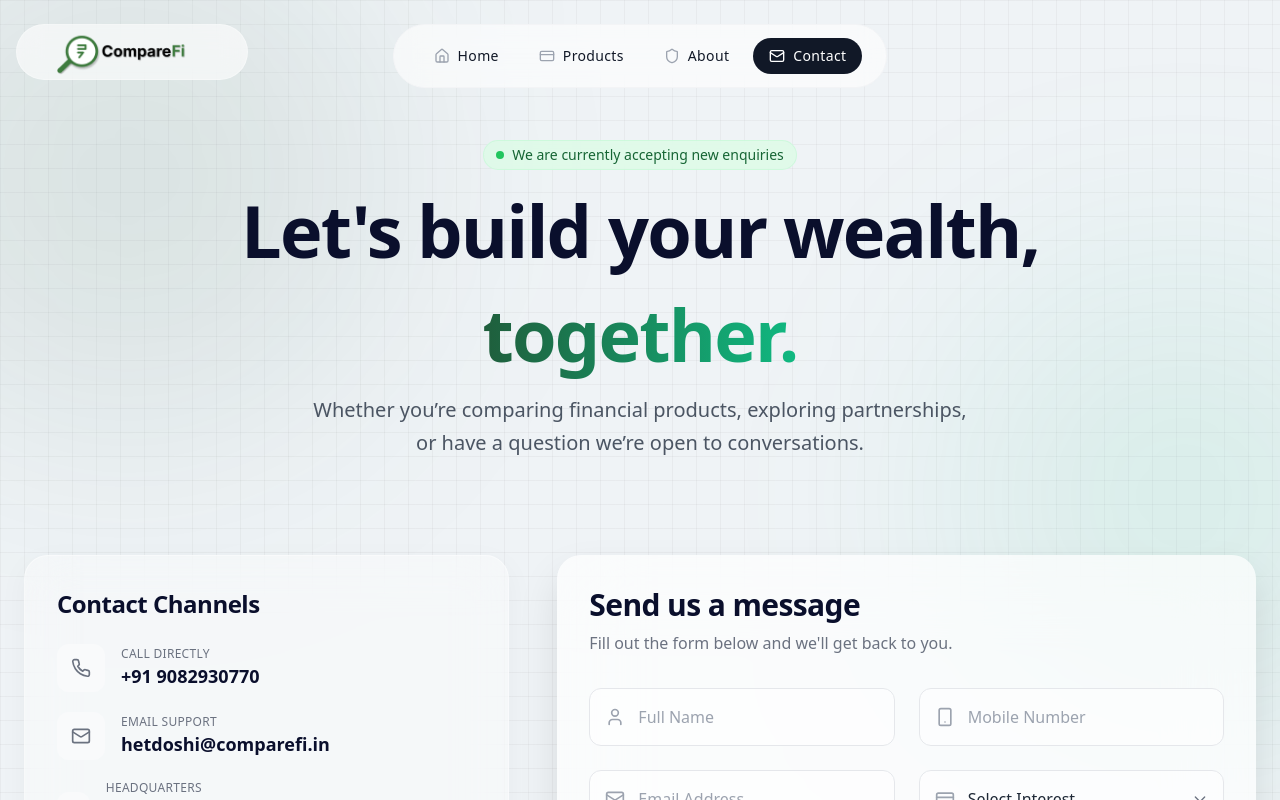
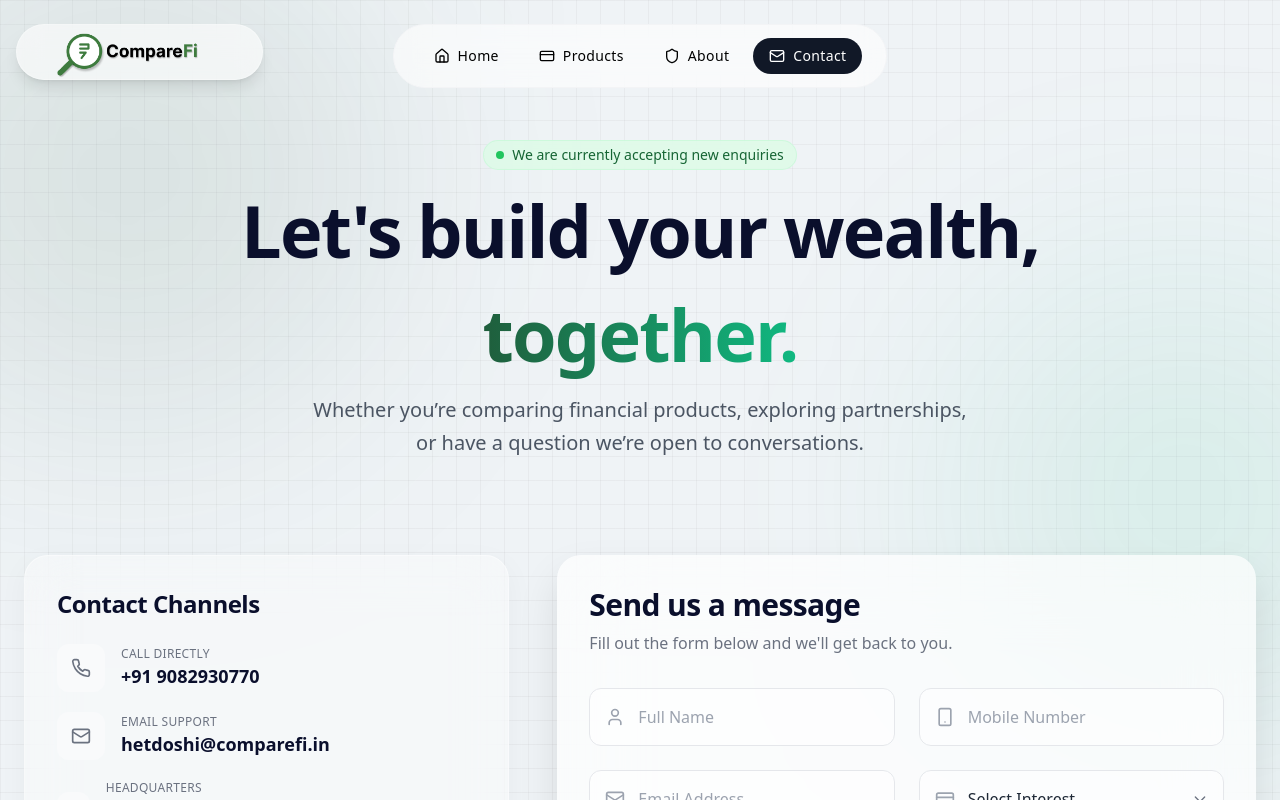
Before and after one commit to comparefi-admin/CompareFi, a Next.js app: page /contact in a window 1280 px wide. Shown: the top 800 px of the page. Built offline with nearby package versions, Linux system fonts and the light colour scheme.

Commit message:
NAVBAR LOGO FIXES

```diff
--- a/app/components/navbar.jsx
+++ b/app/components/navbar.jsx
@@ -5,7 +5,6 @@ import Link from "next/link";
 import Image from "next/image";
 import { Home, CreditCard, Shield, Mail, Menu, X } from "lucide-react";
 import blackLogo from "../images/Black.png";
-import whiteLogo from "../images/white.png";
 import { usePathname } from "next/navigation";
 
 const navItems = [
@@ -42,52 +41,63 @@ export default function Navbar() {
 
   return (
     <div className="fixed top-4 left-0 w-full z-50 flex justify-center px-4 pt-2">
-      {/* LEFT: MOBILE HAMBURGER */}
+
+      {/* MOBILE HAMBURGER */}
       <button
-        className="absolute left-4 top-[60%] -translate-y-1/2 md:hidden p-2 bg-white rounded-full shadow hover:bg-gray-100 transition"
+        className="absolute left-3 top-1/2 -translate-y-1/2 md:hidden p-2 bg-white rounded-full shadow hover:bg-gray-100 transition"
         onClick={() => setMobileOpen(!mobileOpen)}
       >
         {mobileOpen ? <X size={22} /> : <Menu size={22} />}
       </button>
 
-      {/* CENTER LOGO */}
-      <div className="absolute md:left-4 top-1/2 -translate-y-1/2 mt-3 md:mt-0">
+      {/* LOGO */}
+      <div className="absolute left-1/2 -translate-x-1/2 top-1/2 -translate-y-1/2 md:left-4 md:translate-x-0">
         <Link
           href="/"
           onClick={() => setActiveTab("Home")}
           className="
             flex items-center justify-center
-                h-14
-                px-10
+            h-12 sm:h-12 md:h-13 lg:h-14
+            px-5 sm:px-6 md:px-8 lg:px-10
             rounded-full
             bg-white/60 backdrop-blur-md
             border border-white/30
-                shadow-lgg
+            shadow-lg
             transition-all duration-300
             hover:bg-white/70
           "
         >
           <Image
             src={blackLogo}
-            width={150}
-            height={56}
+            width={140}
+            height={50}
             alt="Logo"
-            className="cursor-pointer transition-opacity duration-300"
+            className="
+              cursor-pointer transition-all duration-300
+              w-[135px]
+              sm:w-[145px]
+              md:w-[150px]
+              lg:w-[165px]
+            "
             priority
           />
         </Link>
       </div>
 
-      {/* DESKTOP NAV */}
+      {/* NAVBAR */}
       <nav
-        className={`hidden md:flex h-16 pointer-events-auto rounded-full border px-6 py-3 transition-all duration-300 items-center
+        className={`hidden md:flex h-14 lg:h-16 pointer-events-auto rounded-full border items-center transition-all duration-300
+
+        md:px-4 md:py-2
+        lg:px-6 lg:py-3
+
         ${
           isScrolled
             ? "bg-white/70 backdrop-blur-sm shadow-md border-gray-200"
             : "bg-white/60 backdrop-blur-md border-gray-100"
         }`}
       >
-        <ul className="flex items-center space-x-2">
+        <ul className="flex items-center md:space-x-1 lg:space-x-2">
           {navItems.map((item) => {
             const Icon = item.icon;
             const isActive = activeTab === item.baseLabel;
@@ -97,17 +107,20 @@ export default function Navbar() {
                 <Link
                   href={item.path}
                   onClick={() => setActiveTab(item.baseLabel)}
-                  className={`px-4 py-2 rounded-full flex items-center space-x-2 transition
+                  className={`rounded-full flex items-center transition space-x-2
+
+                  md:px-3 md:py-1.5
+                  lg:px-4 lg:py-2
+
                   ${
                     isActive
                       ? "bg-gray-900 text-white"
-                        : "text-gray-820 hover:bg-gray-100 hover:text-black"
-                    }
-                  `}
+                      : "text-black hover:bg-gray-100 hover:text-black"
+                  }`}
                 >
                   <Icon
                     size={16}
-                    className={isActive ? "text-white" : "text-gray-400"}
+                    className={isActive ? "text-white" : "text-black"}
                   />
                   <span className="text-sm font-medium tracking-wide">
                     {item.baseLabel}
@@ -119,7 +132,7 @@ export default function Navbar() {
         </ul>
       </nav>
 
-      {/* MOBILE DROPDOWN MENU */}
+      {/* MOBILE DROPDOWN */}
       {mobileOpen && (
         <div className="absolute top-16 left-0 w-full bg-white/95 backdrop-blur-xl border-t border-gray-200 shadow-lg rounded-b-2xl md:hidden animate-slideDown">
           <ul className="flex flex-col p-4 space-y-2">
@@ -139,7 +152,7 @@ export default function Navbar() {
                       ${
                         isActive
                           ? "bg-gray-900 text-white"
-                          : "text-gray-800 hover:bg-gray-100"
+                          : "text-black hover:bg-gray-100"
                       }
                     `}
                   >
@@ -153,17 +166,10 @@ export default function Navbar() {
         </div>
       )}
 
-      {/* Animation */}
       <style jsx>{`
         @keyframes slideDown {
-          from {
-            opacity: 0;
-            transform: translateY(-10px);
-          }
-          to {
-            opacity: 1;
-            transform: translateY(0);
-          }
+          from { opacity: 0; transform: translateY(-10px); }
+          to { opacity: 1; transform: translateY(0); }
         }
         .animate-slideDown {
           animation: slideDown 0.25s ease-out;
```
Lines whose indentation alone changed are shown as unchanged.
